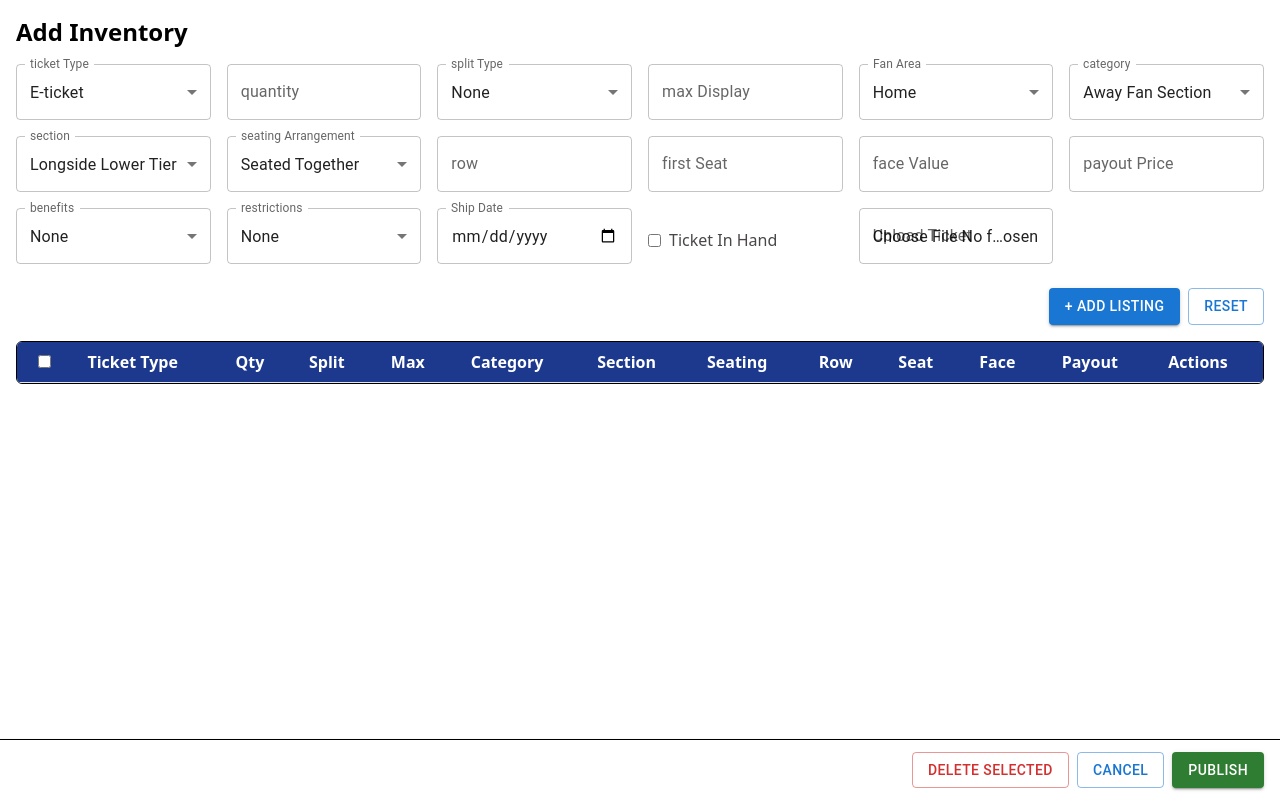
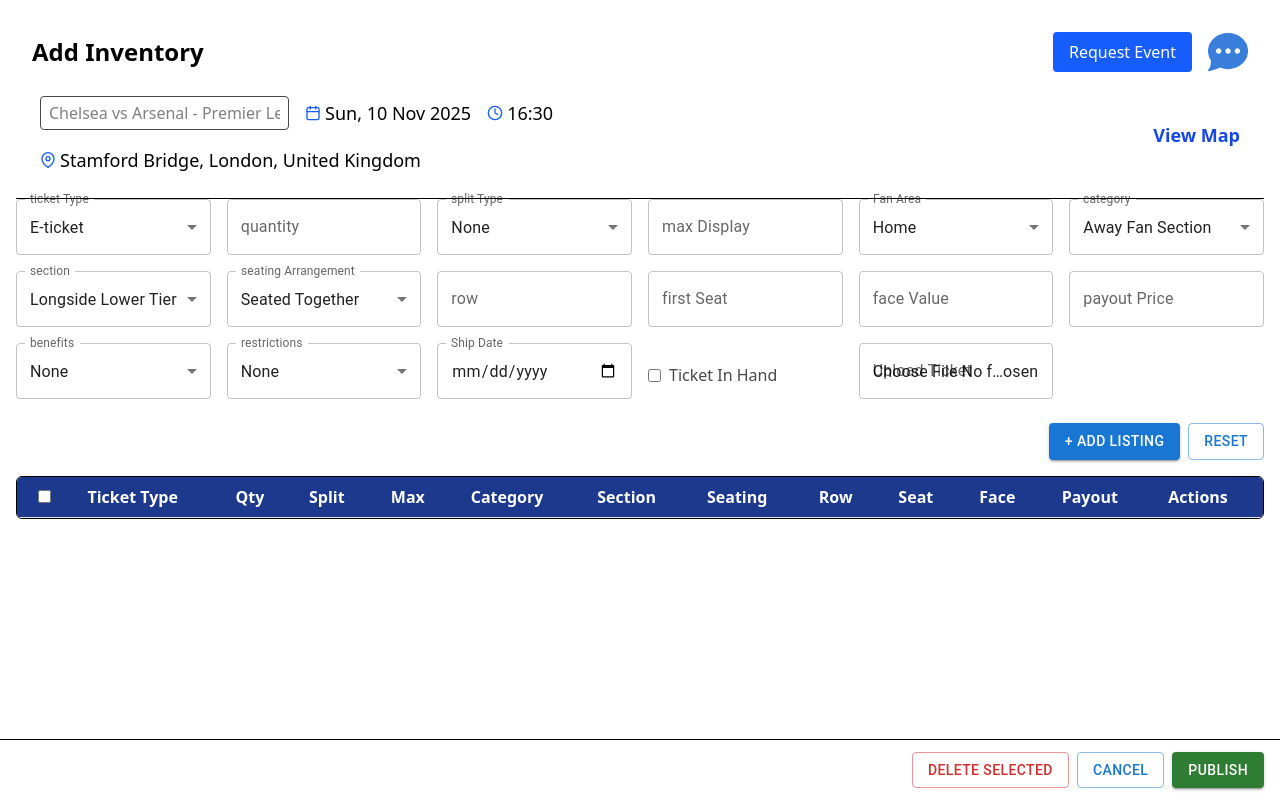
Before and after one commit to muraliSMD/addInventory, a Next.js app: page / in a window 1280 px wide. Built offline with nearby package versions, Linux system fonts and the light colour scheme.

Commit message:
header updated

```diff
--- a/app/addInventory.js
+++ b/app/addInventory.js
@@ -155,8 +155,49 @@
   );
 
   return (
+
     <div className="p-4">
-      <h2 className="text-2xl font-bold mb-4">Add Inventory</h2>
+        <header className="p-4 border-b bg-white">
+    <div className="flex justify-between items-center mb-4">
+      <h2 className="text-2xl font-semibold">Add Inventory</h2>
+      <div className="flex items-center gap-4">
+        <button className="bg-blue-600 text-white px-4 py-2 rounded">
+          Request Event
+        </button>
+        <Image src={message} width={40} height={40} alt="message" />
+      </div>
+    </div>
+
+    {/* Event Info Section */}
+    <div className="flex gap-4 p-2 rounded">
+      <div className="flex flex-wrap gap-4 w-3/4 items-center">
+        <input
+          className="border rounded px-2 py-1"
+          type="text"
+          placeholder="Chelsea vs Arsenal - Premier League"
+        />
+        <div className="flex items-center gap-1">
+          <FiCalendar className="text-blue-600" />
+          <span className="text-lg font-medium">Sun, 10 Nov 2025</span>
+        </div>
+        <div className="flex items-center gap-1">
+          <FiClock className="text-blue-600" />
+          <span className="text-lg font-medium">16:30</span>
+        </div>
+        <div className="flex items-center gap-1">
+          <FiMapPin className="text-blue-600" />
+          <span className="text-lg font-medium">
+            Stamford Bridge, London, United Kingdom
+          </span>
+        </div>
+      </div>
+      <div className="flex justify-end w-1/4 items-center">
+        <h2 className="text-blue-700 font-semibold text-lg cursor-pointer">
+          View Map
+        </h2>
+      </div>
+    </div>
+  </header>
 
       {/* Form */}
       <div className="grid grid-cols-1 md:grid-cols-6 gap-4 mb-6">
```
